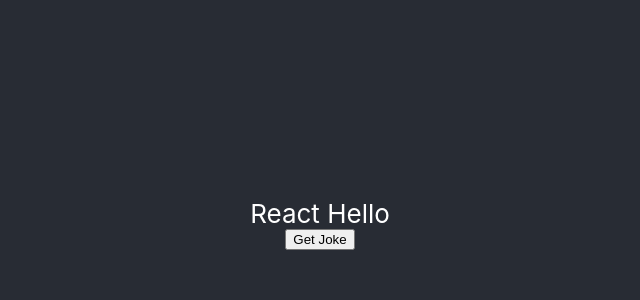
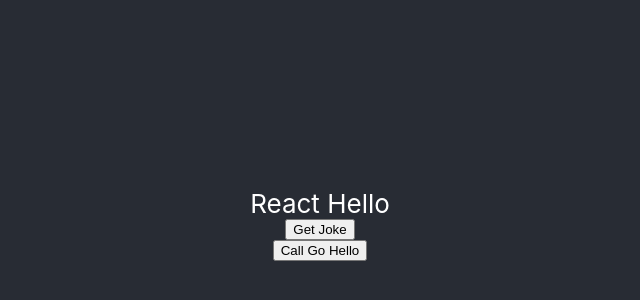
Before and after one commit to robjkc/react-hello, a React (Create React App) app: page / in a window 1280 px wide. Shown: the part 176-476 px from the top of the page, without its empty margins (320-960 px from the left). Built offline with nearby package versions, Linux system fonts and the light colour scheme.

Commit message:
call go program

```diff
--- a/src/App.js
+++ b/src/App.js
@@ -4,14 +4,26 @@
 
 function App() {
   const [joke, setJoke] = useState("");
+  const [go, setGo] = useState("");
 
   const getJoke = () => {
-    fetch("https://official-joke-api.appspot.com/random_joke")
+      console.log("Hello World");
+
+      fetch("https://official-joke-api.appspot.com/random_joke")
         .then((response) => response.json())
         .then((data) => {
           setJoke(data.setup + " ... " + data.punchline);
         });
   };
+
+    const getGo = () => {
+        fetch("http://localhost:8089/go")
+            .then((response) => response.json())
+            .then((data) => {
+                console.log('Got data!');
+                setGo(data.msg);
+            });
+    };
 
   return (
     <div className="App">
@@ -19,6 +31,8 @@
         React Hello
         <button onClick={getJoke}>Get Joke</button>
         {joke}
+        <button onClick={getGo}>Call Go Hello</button>
+        {go}
       </header>
     </div>
   );
```
